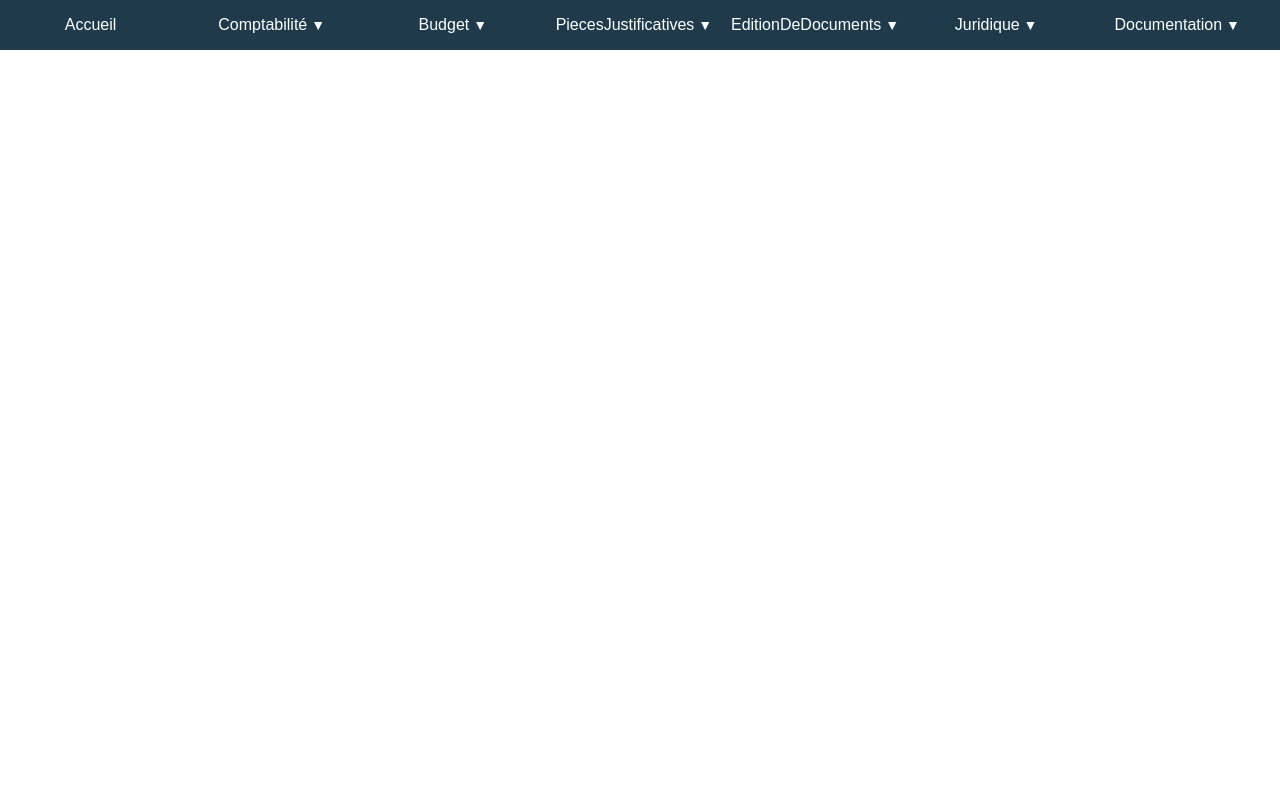
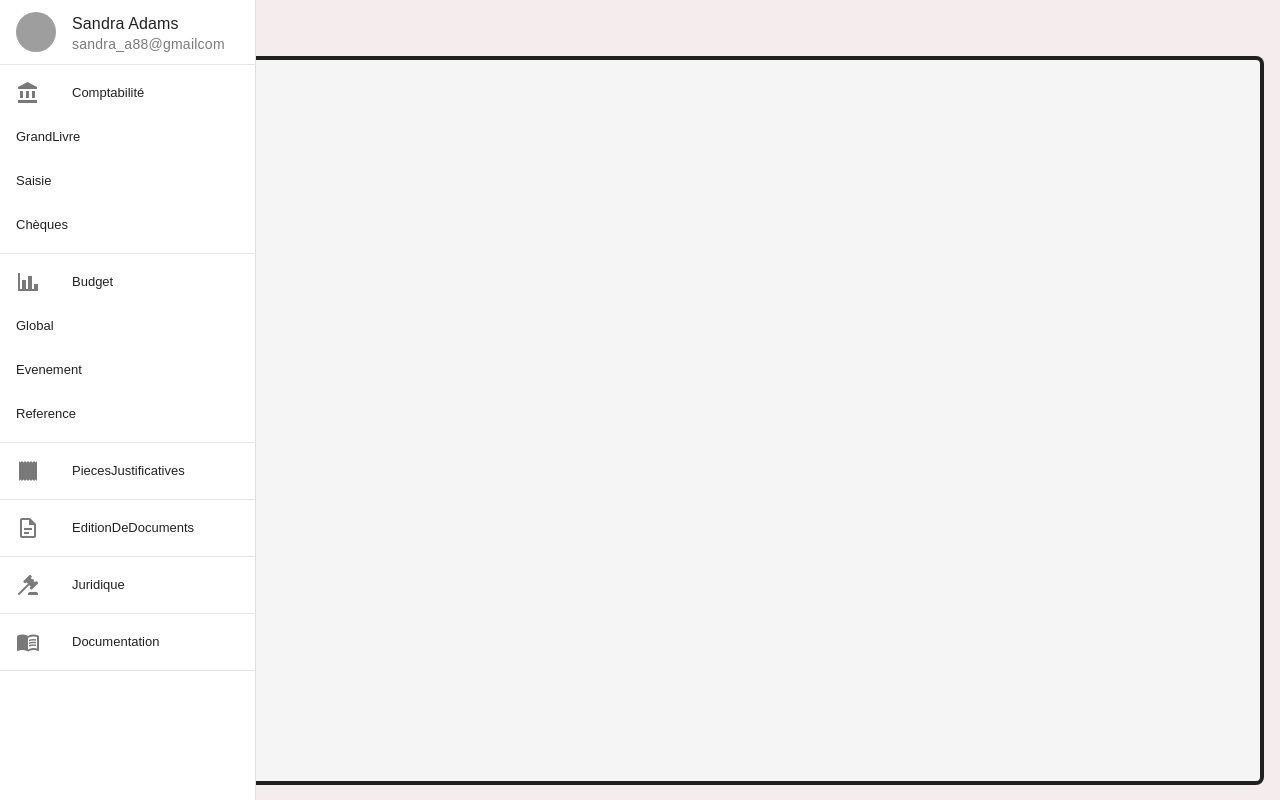
Before and after one commit to Noahlfy/Centrez, a Vue app in the folder frontend/: page / in a window 1280 px wide. Built offline with nearby package versions, Linux system fonts and the light colour scheme; grey boxes are pictures that could not be loaded.

Commit message:
Small refactor

```diff
--- a/frontend/src/App.vue
+++ b/frontend/src/App.vue
@@ -3,5 +3,7 @@
 </script>
 
 <template>
-  <router-view/>
+  <v-app>
+    <router-view/>
+  </v-app>
 </template>
--- a/frontend/src/assets/main.css
+++ b/frontend/src/assets/main.css
@@ -18,6 +18,12 @@
     }
 
 /* Barre de navigation */
+
+html, body, #app {
+    height: 100%;
+    width: 100%;
+    background-color: var(--color-bg);
+}
 
 #nav_container * {
     color: white;
@@ -95,9 +101,6 @@ nav a:hover {
 /* Fenêtres dynamiques */
 
 #fenetres {
-  position: fixed;
-  top: 60px;
-  bottom: 0;
   width: 100%;
   background-color: white;
 }
@@ -128,15 +131,6 @@ nav a:hover {
   color: rgb(201, 80, 80);
 }
 
-.tab {
-  position: absolute;
-  top: 42px;
-  left: 0;
-  bottom: 0;
-  right: 0;
-  border: 10px solid #ccc;
-  padding: 10px;
-}
 
 
 
--- a/frontend/src/components/Navbar.vue
+++ b/frontend/src/components/Navbar.vue
@@ -1,7 +1,7 @@
 <script setup>
+
 import GrandLivre from '@/Views/GrandLivre.vue'
 import Saisie from '@/Views/Saisie.vue'
-
 import Accueil from '@/Views/Accueil.vue'
 import Comptabilite from '@/Views/Comptabilite.vue'
 import Budget from '@/Views/Budget.vue'
@@ -9,12 +9,13 @@ import PiecesJustificatives from '@/Views/PiecesJustificatives.vue'
 import EditionDeDocuments from '@/Views/EditionDeDocuments.vue'
 import Juridique from '@/Views/Juridique.vue'
 import Documentation from '@/Views/Documentation.vue'
+import {ref, watch} from 'vue'
+import TabLabel from "@/components/TabLabel.vue";
 
-
-import {ref} from 'vue'
-
+const IsNavbarOpen = ref(false)
 const currentTab = ref('')
 const tabs = ref([])
+const currentColor = ref('')
 const tabList = ref([
   {name: 'Accueil', component: Accueil, fixed: true},
   {name: 'Comptabilité', component: Comptabilite, fixed: true},
@@ -26,34 +27,53 @@ const tabList = ref([
   {name: 'GrandLivre', component: GrandLivre, fixed: false},
   {name: 'Saisie', component: Saisie, fixed: false},
 ])
-
 const arborescence = [
   {
     name: 'Comptabilité',
+    icon: 'mdi-bank',
+    color: '#AEDFF7', // Bleu pastel
     components: ['GrandLivre', 'Saisie', 'Chèques'],
   },
   {
     name: 'Budget',
+    icon: 'mdi-chart-bar',
+    color: '#C8E6C9', // Vert menthe clair
     components: ['Global', 'Evenement', 'Reference'],
   },
   {
     name: 'PiecesJustificatives',
+    icon: 'mdi-receipt',
+    color: '#FFE0B2', // Orange pâle
     components: [],
   },
   {
     name: 'EditionDeDocuments',
+    icon: 'mdi-file-document-outline',
+    color: '#D1C4E9', // Violet doux
     components: [],
   },
   {
     name: 'Juridique',
+    icon: 'mdi-gavel',
+    color: '#FFCDD2', // Rouge rosé léger
     components: [],
   },
   {
     name: 'Documentation',
+    icon: 'mdi-book-open-variant',
+    color: '#FFF9C4', // Jaune très clair
     components: [],
   },
 ];
 
+watch(currentTab, (newVal) => {
+  const tab = tabs.value.find(t => t.name === newVal);
+  if (tab && tab.color) {
+    currentColor.value = tab.color;
+  } else {
+    currentColor.value = '#CCC';
+  }
+});
 
 function ouvrirOnglet(name) {
 
@@ -77,22 +97,17 @@ function ouvrirOnglet(name) {
         tabs.value.splice(index, 1);
       }
     }
-    tabs.value.unshift({name: name, component: tab.component})
+    const arbo_associe = arborescence.find(t => t.name === name)
+    tabs.value.unshift({name: name, component: tab.component, color: arbo_associe.color})
   } else if (!ongletDejaOuvert) {
 
     // si name n'est pas dans tabs
-    const titre_associe = arborescence.find(t => t.components.includes(name)).name
-
-    console.log(titre_associe)
-    if (!(tabs.value.some(t => t.name == titre_associe))) {
-      // Cas où un sous-titre est ajouté, mais le titre ne l'est pas encore
+    const arbo_associe = arborescence.find(t => t.components.includes(name))
+    const titre_associe = arbo_associe.name
+    if (!(tabs.value.some(t => t.name === titre_associe))) {
       ouvrirOnglet(titre_associe)
-      tabs.value.push({name: name, component: tab.component})
-    } else {
-      // Cas classique où c'est un sous-titre comme 'GrandLivre' qui est ajouté
-      tabs.value.push({name: name, component: tab.component})
     }
-
+    tabs.value.push({name: name, component: tab.component, color: arbo_associe.color})
   }
   // On met à jour l'onglet actif
   currentTab.value = name
@@ -111,36 +126,57 @@ function fermerOnglet(tabName) {
 
 </script>
 
+<template>
+  <v-navigation-drawer
+      expand-on-hover
+      absolute
+      permanent
+      rail
+      ref="navbar"
+      @mouseover="IsNavbarOpen = true"
+      @mouseleave="IsNavbarOpen = false"
+  >
+    <v-list>
+      <v-list-item
+          prepend-avatar="https://randomuser.me/api/portraits/women/85.jpg"
+          subtitle="sandra_a88@gmailcom"
+          title="Sandra Adams"
+      ></v-list-item>
+    </v-list>
 
-<template>
-  <div>
-    <div id="nav_container">
-      <nav>
-        <ul>
-          <li><a href="#">Accueil</a>
-          </li>
-          <li class="deroulant" v-for="arbo in arborescence" :key="arbo.name">
-            <a href="#" @click.prevent="ouvrirOnglet(arbo.name)">{{ arbo.name }}</a>
-            <ul class="sous">
-              <li v-for="component in arbo.components" :key="component">
-                <a @click="ouvrirOnglet(component)">{{ component }}</a>
-              </li>
-            </ul>
-          </li>
-        </ul>
-      </nav>
+    <v-divider></v-divider>
+    <div v-for="arbo in arborescence">
+      <v-list density="compact" nav>
+        <v-list-item :prepend-icon="arbo.icon" :title="arbo.name" :bg="arbo.color" @click="ouvrirOnglet(arbo.name)"/>
+        <v-list-item v-for="componants in arbo.components"
+                     :key="componants"
+                     :title="componants"
+                     v-if="IsNavbarOpen"
+                     @click="ouvrirOnglet(componants)"></v-list-item>
+      </v-list>
+      <v-divider></v-divider>
     </div>
-
-    <div id="fenetres">
-      <div id="onglets">
-        <div v-for="tab in tabs" :key="tab.name" :class="['tab-button', { active: currentTab === tab.name }]"
-             @click="currentTab = tab.name">
-          <span> {{ tab.name }} </span>
-          <button v-if=" !(tabList.find(t => t.name === tab.name )?.fixed)" id="fermer-onglet"
-                  @click.stop="fermerOnglet(tab.name)">x
-          </button>
-        </div>
-      </div>
+  </v-navigation-drawer>
+  <div style="height: 100%; background-color: #F5EDED;" class="flex-column ml-14 px-4 py-2">
+    <div class="tab-container">
+      <v-btn
+          icon
+          @click="ouvrirOnglet('Accueil')"
+          class="rounded-full -mb-1 mx-1"
+          :style="{ backgroundColor: currentTab === 'Accueil' ? '#E0E0E0' : 'transparent', height: '36px', width: '36px' }">
+        <v-icon>mdi-home</v-icon>
+      </v-btn>
+      <tab-label
+          v-for="tab in tabs.values()"
+          :key="tab.name"
+          :isActive="currentTab === tab.name"
+          :tabName="tab.name"
+          :tab-color="tab.color"
+          @click="currentTab = tab.name"
+          @close="fermerOnglet(tab.name)">
+      </tab-label>
+    </div>
+    <div class="canva">
       <component v-if="tabs.find(t => t.name === currentTab)" :is="tabs.find(t => t.name === currentTab)?.component"
                  class="tab"></component>
     </div>
@@ -148,49 +184,31 @@ function fermerOnglet(tabName) {
 </template>
 
 <style scoped>
-.tab-button {
+
+.tab-container {
   display: flex;
-  align-items: center;
-  gap: 1rem;
-  background-color: #CCC;
-  cursor: pointer;
-  padding: 2px 16px;
-  border-radius: 32px 32px 32px 32px;
-  height: 33px;
-  font-size: 14px;
+  min-height: 48.21px;
+  flex-direction: row;
+  justify-content: start;
+  gap: 0.25rem;
+  align-items: baseline;
+  border-radius: 5px;
+  overflow: clip;
 }
 
-.active {
+.canva {
   position: relative;
-  background-color: #CCC;
-  border-radius: 16px 16px 0 0;
-  border-bottom: 12px solid #CCC;
+  z-index: 100;
+  width: 100%;
+  height: 93%; /* TODO: A fix de toute urgence */
+  background-color: whitesmoke;
+  border-radius: 8px;
+  border: 0.3rem solid v-bind(currentColor);
 }
 
-.active:before {
-  content: "";
-  position: absolute;
-  bottom: -5px;
-  right: -40px;
-  height: 30px;
-  width: 40px;
-  background: transparent;
-  /* border-radius of pseudo element */
-  border-bottom-left-radius: 50%;
-  /* box shadow to give the shadow of the pseudo-element the same color as the background */
-  box-shadow: -10px 5px 0 0 #CCC;
-}
-.active:after {
-  content: "";
-  position: absolute;
-  bottom: -5px;
-  left: -40px;
-  height: 30px;
-  width: 40px;
-  background: transparent;
-  /* border-radius of pseudo element */
-  border-bottom-right-radius: 50%;
-  /* box shadow to give the shadow of the pseudo-element the same color as the background */
-  box-shadow: 10px 5px 0 0 #CCC;
+.tab {
+  height: 100%;
+  width: 100%;
+  padding: 10px;
 }
 </style>
--- /dev/null
+++ b/frontend/src/components/TabLabel.vue
@@ -0,0 +1,81 @@
+<script setup>
+
+const {isActive, tabName, tabColor} = defineProps({
+  isActive: {
+    type: Boolean,
+    default: false
+  },
+  tabName: {
+    type: String,
+    default: 'Tab'
+  },
+  tabColor: {
+    type: String,
+    default: 'blue'
+  }
+})
+</script>
+
+<template>
+  <div :class="['tab-label', isActive ? 'active' : '']" :style="'background-color: ' + tabColor">
+    <span>{{ tabName }}</span>
+    <button @click="$emit('close')">X</button>
+  </div>
+</template>
+
+<style scoped>
+.tab-label {
+  margin: 4px;
+  display: flex;
+  position: relative;
+  align-items: center;
+  gap: 1.5rem;
+  padding: 8px 16px;
+  border-radius: 24px;
+  cursor: pointer;
+  transition: background-color 0.3s ease;
+  background-color: v-bind(tabColor);
+}
+.tab-label.active {
+  margin: 0;
+  border-radius: 16px 16px 0px 0px;
+  border-bottom: 5px solid v-bind(tabColor);
+}
+
+.tab-label.active:before {
+  content: "";
+  position: absolute;
+  bottom: -5px;
+  right: -40px;
+  height: 30px;
+  width: 40px;
+  background: transparent;
+  /* border-radius of pseudo element */
+  border-bottom-left-radius: 50%;
+  /* box shadow to give the shadow of the pseudo-element the same color as the background */
+  box-shadow: -10px 5px 0 0 v-bind(tabColor);
+}
+.tab-label.active:after {
+  content: "";
+  position: absolute;
+  bottom: -5px;
+  left: -40px;
+  height: 30px;
+  width: 40px;
+  background: transparent;
+  /* border-radius of pseudo element */
+  border-bottom-right-radius: 50%;
+  /* box shadow to give the shadow of the pseudo-element the same color as the background */
+  box-shadow: 10px 5px 0 0 v-bind(tabColor);
+}
+
+.tab-label.active div:after{
+  content: "";
+  position: absolute;
+  bottom: 10px;
+  left: 10px;
+  height: 30px;
+  width: 40px;
+  background: #CCC;
+}
+</style>
--- a/frontend/src/main.js
+++ b/frontend/src/main.js
@@ -1,7 +1,18 @@
 import './assets/main.css'
 import router from './router'
-
+import 'vuetify/styles'
+import { createVuetify } from 'vuetify'
+import * as components from 'vuetify/components'
+import * as directives from 'vuetify/directives'
+import '@mdi/font/css/materialdesignicons.css' // Ensure you are using css-loader
 import { createApp } from 'vue'
 import App from './App.vue'
 
-createApp(App).use(router).mount('#app')
+const vuetify = createVuetify({
+    icons: {
+        defaultSet: 'mdi', // This is already the default value - only for display purposes
+    },
+    components,
+    directives,
+})
+createApp(App).use(router).use(vuetify).mount('#app')
--- /dev/null
+++ b/frontend/src/plugins/vuetify.js
@@ -0,0 +1,8 @@
+import '@mdi/font/css/materialdesignicons.css' // Ensure you are using css-loader
+import { createVuetify } from 'vuetify'
+
+export default createVuetify({
+    icons: {
+        defaultSet: 'mdi', // This is already the default value - only for display purposes
+    },
+})
```
Also changed, not shown: frontend/package.json (+6 -1 lines), 1 other file (tests, documents, lock files or other folders).
